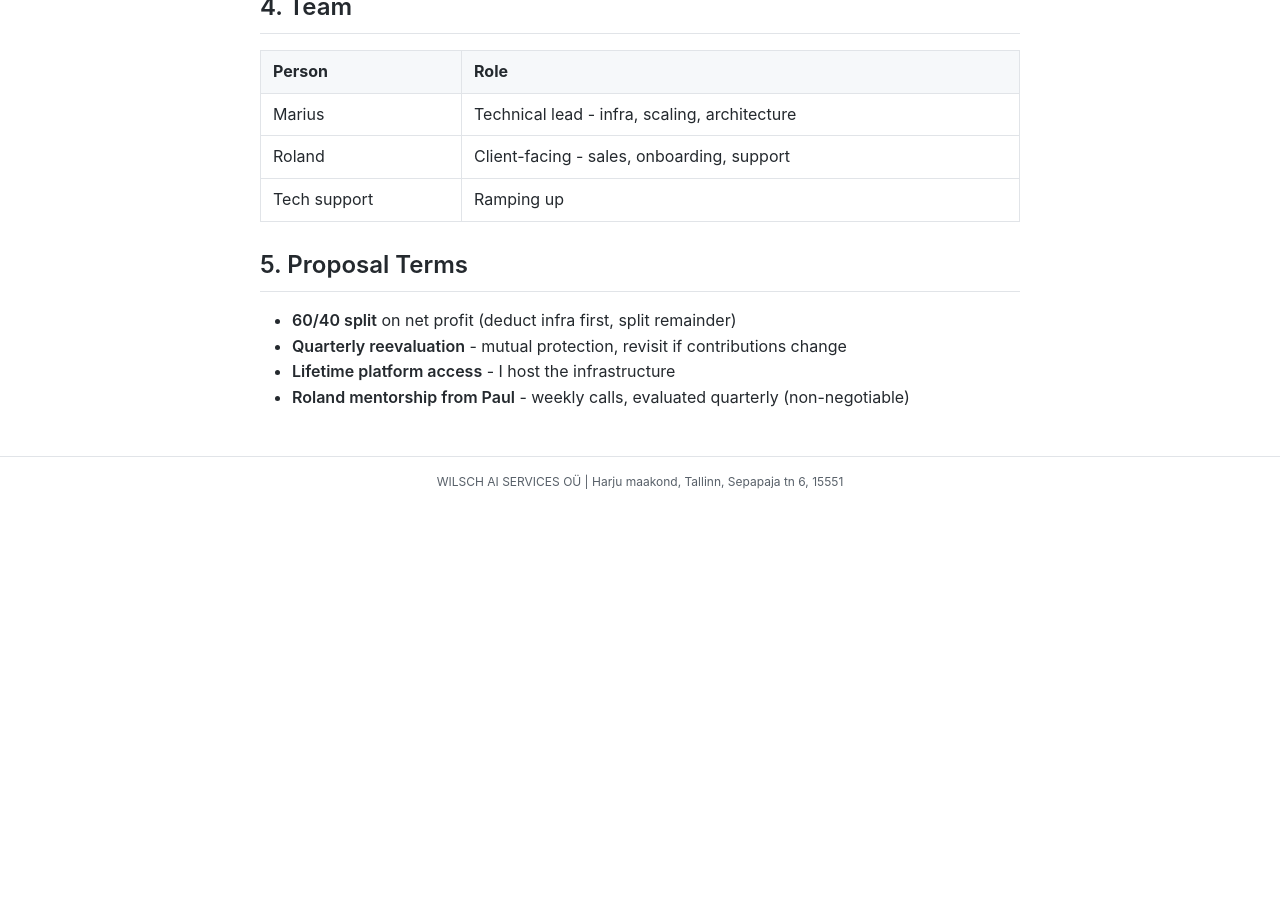
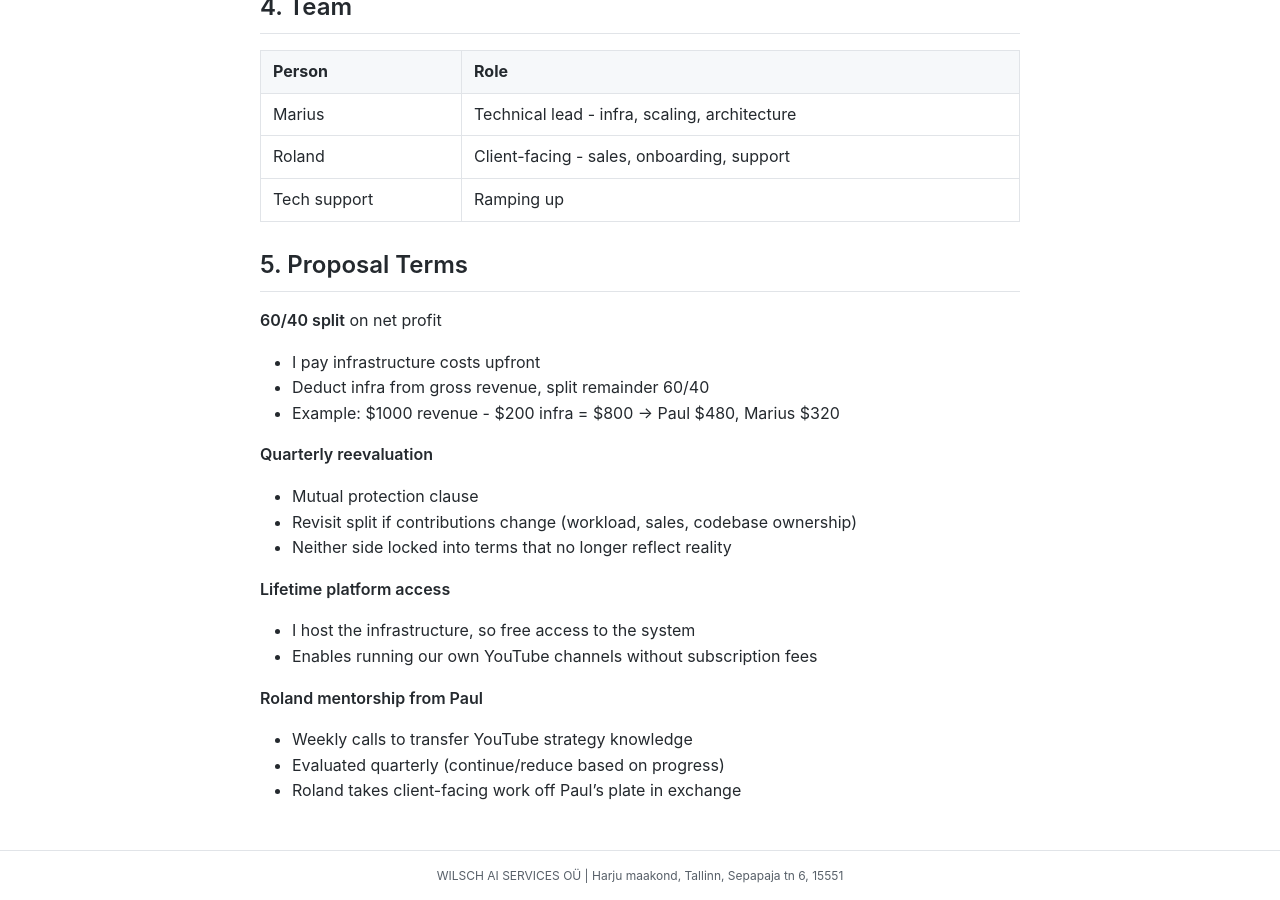
Before and after one commit to MariusWilsch/public-wilsch-ai-pages, a Jekyll site: the page built from project/client-paul/paul-partnership-proposal-2025-12-08.md, in a window 1280 px wide and 900 px high, scrolled down 1307 px. Built offline with Jekyll 4.4.1, drawn with Linux system fonts in a browser that asks for light colours; our own code applies the rules of GitHub Pages for plain Markdown files; before the commit the page ends 1814 px from its top, so only the background shows below that; some of the changed text lies outside the part shown.

Commit message:
Sync from hippocampus 2025-12-08

```diff
--- a/project/client-paul/paul-partnership-proposal-2025-12-08.md
+++ b/project/client-paul/paul-partnership-proposal-2025-12-08.md
@@ -14,16 +14,16 @@ Paul's system today:
 
 ## 2. Target State
 
-**Phase 1a - Baseline Validation**
+**Phase 1 - Baseline Validation**
 - Deploy Paul's original tar on my GPU box
 - Paul tests (prove his code works on different infra)
 
-**Phase 1b - TTS Integration**
+**Phase 2 - TTS Integration**
 - Replace TTS + Whisper with parallel TTS
 - Paul tests again (validate cost, availability, reliability)
 - Eric onboard as first client
 
-**Phase 2 - Scale & Multi-tenant (Dec 15-31)**
+**Phase 3 - Scale & Multi-tenant (Dec 15-31)**
 - Parallelize entire pipeline (image prompts, image gen, video gen)
 - Consolidate to 1 frontend, 1 backend
 - Proper database with multi-tenancy
@@ -47,7 +47,21 @@ Paul's system today:
 
 ## 5. Proposal Terms
 
-- **60/40 split** on net profit (deduct infra first, split remainder)
-- **Quarterly reevaluation** - mutual protection, revisit if contributions change
-- **Lifetime platform access** - I host the infrastructure
-- **Roland mentorship from Paul** - weekly calls, evaluated quarterly (non-negotiable)
+**60/40 split** on net profit
+- I pay infrastructure costs upfront
+- Deduct infra from gross revenue, split remainder 60/40
+- Example: $1000 revenue - $200 infra = $800 → Paul $480, Marius $320
+
+**Quarterly reevaluation**
+- Mutual protection clause
+- Revisit split if contributions change (workload, sales, codebase ownership)
+- Neither side locked into terms that no longer reflect reality
+
+**Lifetime platform access**
+- I host the infrastructure, so free access to the system
+- Enables running our own YouTube channels without subscription fees
+
+**Roland mentorship from Paul**
+- Weekly calls to transfer YouTube strategy knowledge
+- Evaluated quarterly (continue/reduce based on progress)
+- Roland takes client-facing work off Paul's plate in exchange
```
